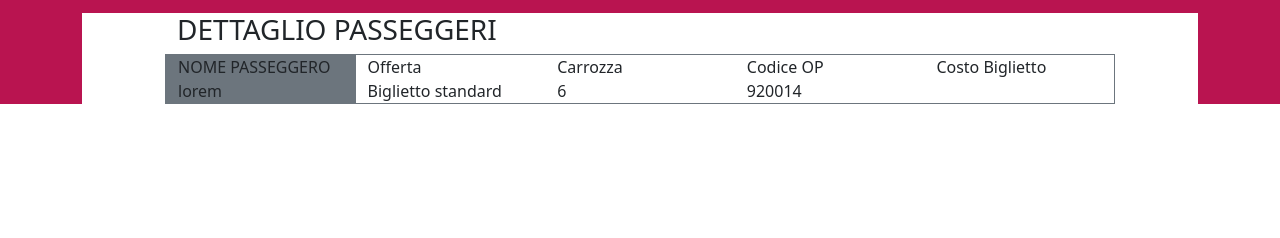
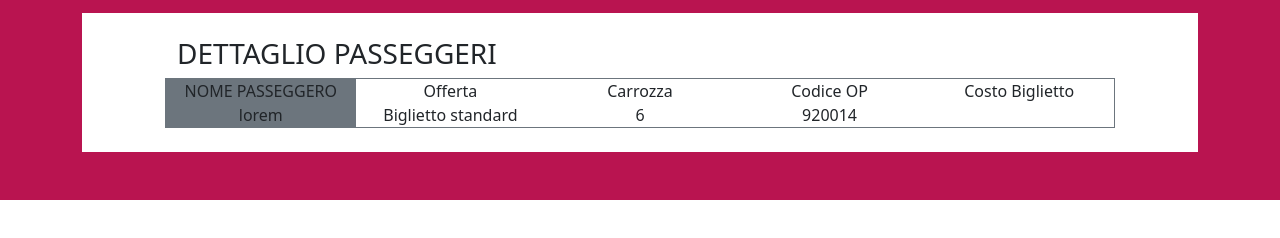
Before and after one commit to CarloColletti/js-biglietto-treno-form, a plain HTML site: page index.html in a window 1280 px wide. Shown: the part 268-506 px from the top of the page. Drawn offline with nearby package versions, Linux system fonts and the light colour scheme.

Commit message:
aggiunti dettagli al HTML

```diff
--- a/index.html
+++ b/index.html
@@ -19,7 +19,7 @@
 <body>
 
     <main>
-        <section class="bg-red-custom">
+        <section class="bg-red-custom pb-5">
             <div class="container">
 
                 <!-- titolo calcola il prezzo  -->
@@ -92,10 +92,10 @@
                 <section class="bg-white">
                     <div class="row justify-content-center">
 
-                        <div class="col-10">
+                        <div class="col-10 my-4">
 
                             <h3>DETTAGLIO PASSEGGERI</h3>
-                            <div class="row row-cols-5 border border-secondary">
+                            <div class="row row-cols-5 text-center border border-secondary">
 
                                 <!-- nome  -->
                                 <div class="col bg-secondary">
@@ -137,7 +137,8 @@
             </div>
 
         </section>
-        <section></section>
+
+
     </main>
 
 
```
